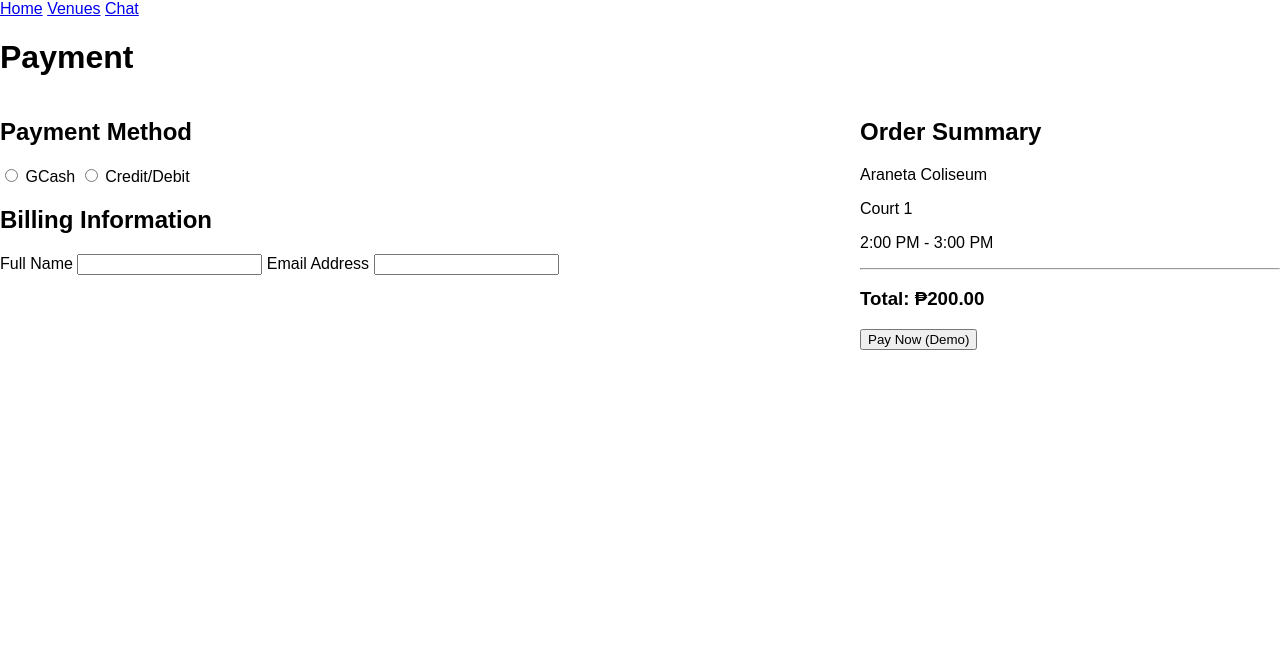
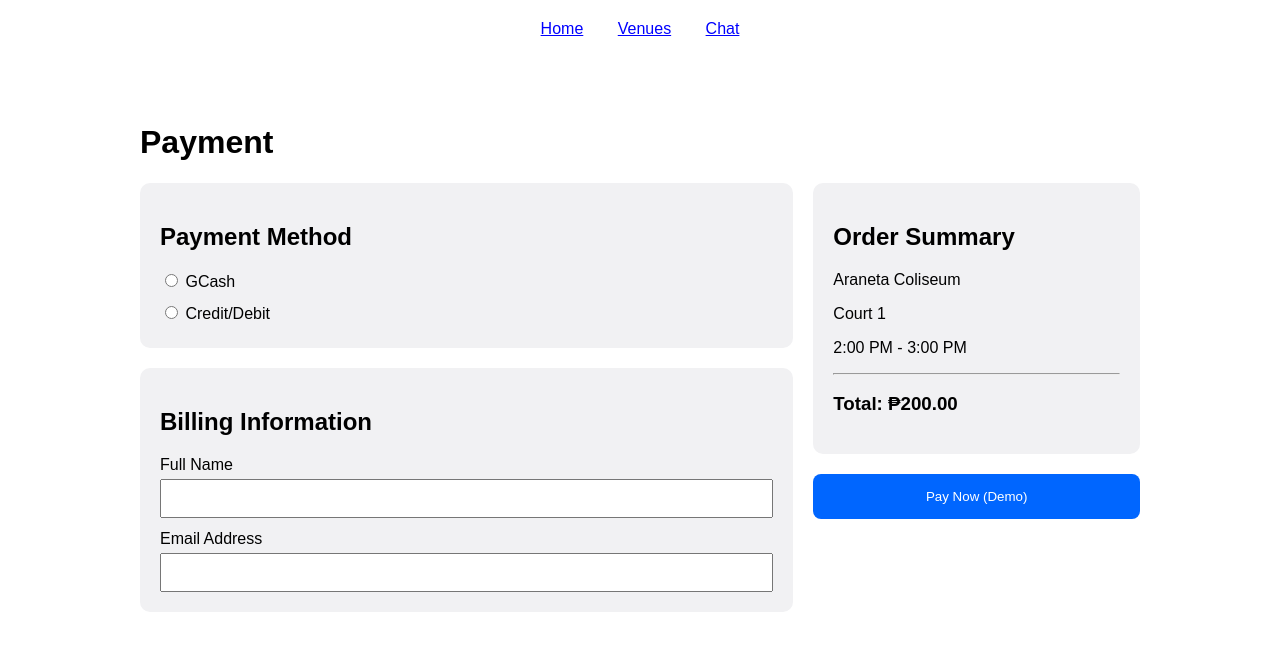
Before and after one commit to AndrewTDLSU/CCAPDEV-N24-1-CourtOne, a PHP site: page /payment.html in a window 1280 px wide. Shown: the top 651 px of the page. Run offline with PHP 8.4, Linux system fonts and the light colour scheme.

Commit message:
Refactor payment CSS for improved layout and styling

```diff
--- a/customCSS/payment.css
+++ b/customCSS/payment.css
@@ -1,32 +1,24 @@
 
 body {
+    font-family: Arial;
     margin: 0;
-    font-family: Arial, sans-serif;
     background-color: white;
 }
 
-.payment-nav {
-    display: flex;
-    justify-content: space-between;
-    align-items: center;
-    padding: 15px 30px;
-    background-color: white;
+nav {
+    padding: 20px;
+    text-align: center;
 }
 
-.payment-nav h2 {
-    color: #0066ff;
+nav a {
+    margin: 15px;
+    color: blue;
 }
 
-.payment-nav a {
-    margin-left: 20px;
-    text-decoration: none;
-    color: #333;
-}
-
-.payment-container {
+main {
     max-width: 1000px;
-    margin: 50px auto;
-    padding: 20px;
+    margin: 30px auto;
+    padding: 15px;
 }
 
 .payment-layout {
@@ -35,28 +27,23 @@ body {
     gap: 20px;
 }
 
-.payment-section {
+.box {
     background-color: #f1f1f3;
-    padding: 25px;
+    padding: 20px;
     margin-bottom: 20px;
     border-radius: 10px;
 }
 
-.payment-section h2 {
-    margin-top: 0;
+label {
+    display: block;
+    margin: 12px 0 5px;
 }
 
-.payment-section label {
+input:not([type="radio"]) {
     display: block;
-    margin: 15px 0 8px;
-}
-
-.payment-section input:not([type="radio"]) {
-    padding: 10px;
     width: 100%;
     box-sizing: border-box;
-    border: 1px solid #ccc;
-    border-radius: 5px;
+    padding: 10px;
 }
 
 #cardFields {
@@ -67,42 +54,22 @@ body {
     display: none;
 }
 
-.pay-button {
+button {
     width: 100%;
-    padding: 20px;
+    padding: 15px;
     background-color: #0066ff;
     color: white;
     border: none;
     border-radius: 8px;
-    font-size: 20px;
     cursor: pointer;
 }
 
-.pay-button:hover {
-    background-color: #004ccc;
+#message {
+    text-align: center;
 }
 
-#paymentMessage {
-    text-align: center;
-    color: red;
-}
-
-/* Mobile Layout */
 @media (max-width: 700px) {
     .payment-layout {
         grid-template-columns: 1fr;
     }
-
-    .payment-nav {
-        flex-direction: column;
-        gap: 10px;
-    }
-
-    .payment-nav a {
-        margin: 0 8px;
-    }
-
-    .payment-container {
-        margin: 15px auto;
-    }
 }
```
